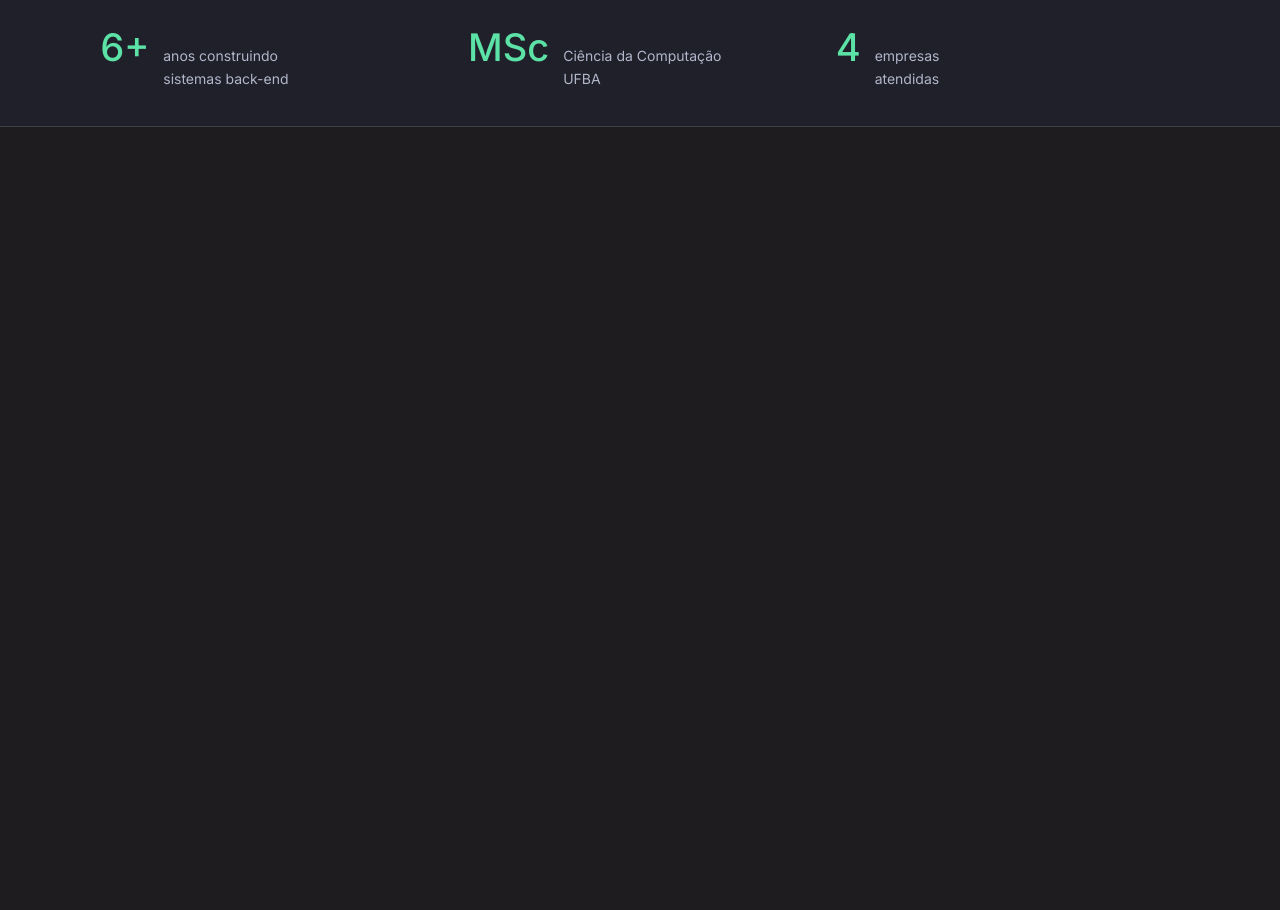
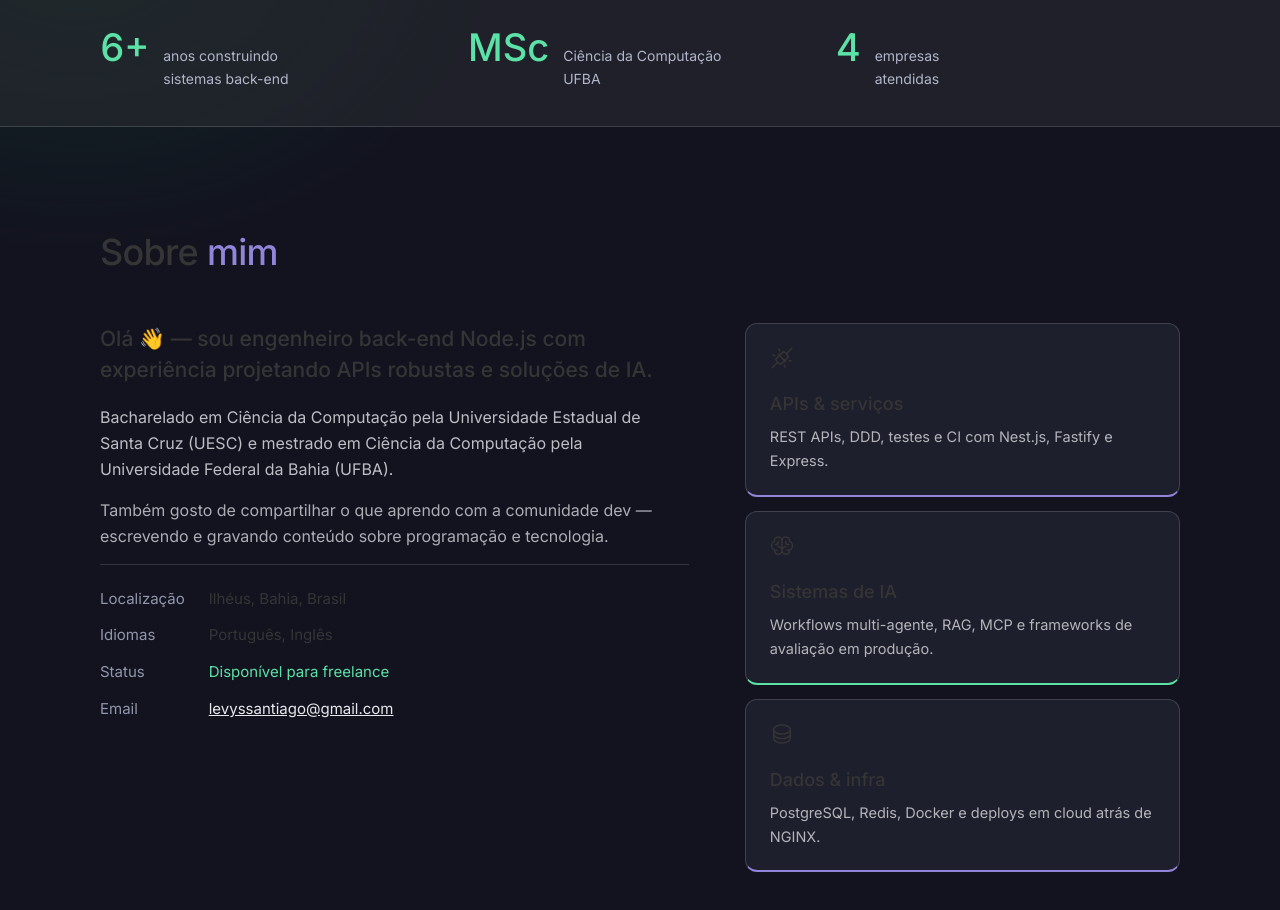
Before and after one commit to levysantiago/personal-page, a React (Create React App) app: page / in a window 1280 px wide. Shown: the part 800-1710 px from the top of the page. Before the commit the page ends 927 px from the top, so only its background shows below. Built offline with nearby package versions, Linux system fonts and the light colour scheme.

Commit message:
feat: add AboutV2 section to homepage v2

```diff
--- a/src/pages/HomePageV2/index.tsx
+++ b/src/pages/HomePageV2/index.tsx
@@ -1,6 +1,7 @@
 import * as React from "react";
 import NocturneTheme from "components/NocturneTheme";
 import NavbarV2 from "components/NavbarV2";
+import AboutV2 from "pages/sections-v2/AboutV2";
 import Hero from "pages/sections-v2/Hero";
 import StatStrip from "pages/sections-v2/StatStrip";
 import { Content, Mesh, Page } from "./styles";
@@ -14,6 +15,7 @@ const HomePageV2: React.FC = () => {
           <NavbarV2 />
           <Hero />
           <StatStrip />
+          <AboutV2 />
         </Content>
       </Page>
     </NocturneTheme>
--- /dev/null
+++ b/src/pages/sections-v2/AboutV2/content/en.ts
@@ -0,0 +1,40 @@
+export const en = {
+  heading: "About <highlight>me</highlight>",
+  lead: "Hello 👋 — I'm a back-end Node.js engineer with experience designing robust APIs and AI solutions.",
+  paragraph1:
+    "BSc in Computer Science from Santa Cruz State University (UESC) and MSc in Computer Science from the Federal University of Bahia (UFBA).",
+  paragraph2:
+    "I also enjoy sharing what I learn with the developer community — writing and recording about programming and technology.",
+  facts: {
+    locationLabel: "Location",
+    location: "Ilhéus, Bahia, Brazil",
+    languagesLabel: "Languages",
+    languages: "Portuguese, English",
+    statusLabel: "Status",
+    status: "Available for freelance",
+    emailLabel: "Email",
+  },
+  cards: [
+    {
+      icon: "plugsConnected" as const,
+      accent: "accent" as const,
+      title: "APIs & services",
+      description:
+        "REST APIs, DDD, testing and CI with Nest.js, Fastify and Express.",
+    },
+    {
+      icon: "brain" as const,
+      accent: "green" as const,
+      title: "AI systems",
+      description:
+        "Multi-agent workflows, RAG, MCP and evaluation frameworks in production.",
+    },
+    {
+      icon: "database" as const,
+      accent: "accent" as const,
+      title: "Data & infra",
+      description:
+        "PostgreSQL, Redis, Docker and cloud deployments behind NGINX.",
+    },
+  ],
+};
--- /dev/null
+++ b/src/pages/sections-v2/AboutV2/content/index.ts
@@ -0,0 +1,4 @@
+import { en } from "./en";
+import { pt } from "./pt";
+
+export const content = { en, pt };
--- /dev/null
+++ b/src/pages/sections-v2/AboutV2/content/pt.ts
@@ -0,0 +1,39 @@
+export const pt = {
+  heading: "Sobre <highlight>mim</highlight>",
+  lead: "Olá 👋 — sou engenheiro back-end Node.js com experiência projetando APIs robustas e soluções de IA.",
+  paragraph1:
+    "Bacharelado em Ciência da Computação pela Universidade Estadual de Santa Cruz (UESC) e mestrado em Ciência da Computação pela Universidade Federal da Bahia (UFBA).",
+  paragraph2:
+    "Também gosto de compartilhar o que aprendo com a comunidade dev — escrevendo e gravando conteúdo sobre programação e tecnologia.",
+  facts: {
+    locationLabel: "Localização",
+    location: "Ilhéus, Bahia, Brasil",
+    languagesLabel: "Idiomas",
+    languages: "Português, Inglês",
+    statusLabel: "Status",
+    status: "Disponível para freelance",
+    emailLabel: "Email",
+  },
+  cards: [
+    {
+      icon: "plugsConnected" as const,
+      accent: "accent" as const,
+      title: "APIs & serviços",
+      description: "REST APIs, DDD, testes e CI com Nest.js, Fastify e Express.",
+    },
+    {
+      icon: "brain" as const,
+      accent: "green" as const,
+      title: "Sistemas de IA",
+      description:
+        "Workflows multi-agente, RAG, MCP e frameworks de avaliação em produção.",
+    },
+    {
+      icon: "database" as const,
+      accent: "accent" as const,
+      title: "Dados & infra",
+      description:
+        "PostgreSQL, Redis, Docker e deploys em cloud atrás de NGINX.",
+    },
+  ],
+};
--- /dev/null
+++ b/src/pages/sections-v2/AboutV2/index.tsx
@@ -0,0 +1,84 @@
+import * as React from "react";
+import { Brain, Database, PlugsConnected } from "@phosphor-icons/react";
+import { useLanguage } from "components/contexts/LanguageContext";
+import { useReveal } from "components/RevealOnScroll";
+import { formatContent } from "util/content-formatter";
+import { EMAIL } from "../socialLinks";
+import { content } from "./content";
+import {
+  Card,
+  CardBody,
+  CardIcon,
+  Cards,
+  CardTitle,
+  EmailLink,
+  FactTerm,
+  Facts,
+  FactValue,
+  Grid,
+  Heading,
+  HeadingAccent,
+  Lead,
+  Paragraph,
+  Section,
+  StatusValue,
+} from "./styles";
+
+const icons: Record<string, React.ElementType> = {
+  plugsConnected: PlugsConnected,
+  brain: Brain,
+  database: Database,
+};
+
+const AboutV2: React.FC = () => {
+  const { lang } = useLanguage();
+  const c = content[lang];
+  const reveal = useReveal<HTMLElement>();
+
+  return (
+    <Section id="about" ref={reveal.ref} $visible={reveal.isVisible}>
+      <Heading>
+        {formatContent({
+          message: c.heading,
+          components: { HighlightComponent: HeadingAccent },
+        })}
+      </Heading>
+      <Grid>
+        <div>
+          <Lead>{c.lead}</Lead>
+          <Paragraph $opacity={80}>{c.paragraph1}</Paragraph>
+          <Paragraph $opacity={72}>{c.paragraph2}</Paragraph>
+          <Facts>
+            <FactTerm>{c.facts.locationLabel}</FactTerm>
+            <FactValue>{c.facts.location}</FactValue>
+            <FactTerm>{c.facts.languagesLabel}</FactTerm>
+            <FactValue>{c.facts.languages}</FactValue>
+            <FactTerm>{c.facts.statusLabel}</FactTerm>
+            <StatusValue>{c.facts.status}</StatusValue>
+            <FactTerm>{c.facts.emailLabel}</FactTerm>
+            <FactValue>
+              <EmailLink href={`mailto:${EMAIL}`}>{EMAIL}</EmailLink>
+            </FactValue>
+          </Facts>
+        </div>
+        <Cards>
+          {c.cards.map((card) => {
+            const Icon = icons[card.icon];
+
+            return (
+              <Card key={card.title} $accent={card.accent}>
+                <CardIcon $accent={card.accent}>
+                  <Icon size={24} />
+                </CardIcon>
+                <CardTitle>{card.title}</CardTitle>
+                <CardBody>{card.description}</CardBody>
+              </Card>
+            );
+          })}
+        </Cards>
+      </Grid>
+    </Section>
+  );
+};
+
+export default AboutV2;
--- /dev/null
+++ b/src/pages/sections-v2/AboutV2/styles.tsx
@@ -0,0 +1,158 @@
+import styled, { css } from "styled-components";
+import { INocturneTheme } from "components/NocturneTheme";
+import { revealStyles } from "components/RevealOnScroll/styles";
+
+interface IProps {
+  theme: INocturneTheme;
+}
+
+interface IRevealProps extends IProps {
+  $visible: boolean;
+}
+
+export const Section = styled.section(
+  (props: IRevealProps) => css`
+    ${revealStyles(props)}
+    max-width: 1080px;
+    margin: 0 auto;
+    padding: 96px 24px 84px;
+  `
+);
+
+export const Heading = styled.h2(
+  (props: IProps) => css`
+    font-family: ${props.theme.fonts.heading};
+    font-weight: 500;
+    font-size: 36px;
+    letter-spacing: -0.02em;
+    margin: 0 0 40px;
+  `
+);
+
+export const HeadingAccent = styled.span(
+  (props: IProps) => css`
+    color: ${props.theme.colors.accent};
+  `
+);
+
+export const Grid = styled.div`
+  display: grid;
+  grid-template-columns: 1.15fr 0.85fr;
+  gap: 56px;
+  align-items: start;
+
+  @media (max-width: 880px) {
+    grid-template-columns: 1fr;
+  }
+`;
+
+export const Lead = styled.p(
+  (props: IProps) => css`
+    font-family: ${props.theme.fonts.heading};
+    font-weight: 500;
+    font-size: 21px;
+    line-height: 1.5;
+    margin: 0 0 18px;
+  `
+);
+
+export const Paragraph = styled.p(
+  (props: IProps & { $opacity: number }) => css`
+    margin: 0 0 14px;
+    color: color-mix(
+      in srgb,
+      ${props.theme.colors.text} ${props.$opacity}%,
+      transparent
+    );
+    max-width: 56ch;
+  `
+);
+
+export const Facts = styled.dl(
+  (props: IProps) => css`
+    margin: 0;
+    display: grid;
+    grid-template-columns: auto 1fr;
+    gap: 12px 24px;
+    font-size: 15px;
+    border-top: 1px solid
+      color-mix(in srgb, ${props.theme.colors.text} 16%, transparent);
+    padding-top: 22px;
+  `
+);
+
+export const FactTerm = styled.dt(
+  (props: IProps) => css`
+    color: ${props.theme.colors.neutralRamp[500]};
+    margin: 0;
+  `
+);
+
+export const FactValue = styled.dd`
+  margin: 0;
+`;
+
+export const StatusValue = styled(FactValue)(
+  (props: IProps) => css`
+    color: ${props.theme.colors.green};
+  `
+);
+
+export const EmailLink = styled.a(
+  (props: IProps) => css`
+    color: ${props.theme.colors.text};
+
+    &:hover {
+      color: ${props.theme.colors.green};
+    }
+  `
+);
+
+export const Cards = styled.div`
+  display: flex;
+  flex-direction: column;
+  gap: 14px;
+`;
+
+export const Card = styled.div(
+  (props: IProps & { $accent: "accent" | "green" }) => css`
+    background: color-mix(
+      in srgb,
+      ${props.theme.colors.surface} 72%,
+      transparent
+    );
+    border: 1px solid ${props.theme.colors.neutralRamp[800]};
+    border-radius: 12px;
+    padding: 22px 24px;
+    border-bottom: 2px solid
+      ${props.$accent === "green"
+        ? props.theme.colors.green
+        : props.theme.colors.accent};
+  `
+);
+
+export const CardIcon = styled.div(
+  (props: IProps & { $accent: "accent" | "green" }) => css`
+    color: ${props.$accent === "green"
+      ? props.theme.colors.green
+      : props.theme.colors.accent};
+    margin-bottom: 12px;
+  `
+);
+
+export const CardTitle = styled.h3(
+  (props: IProps) => css`
+    font-family: ${props.theme.fonts.heading};
+    font-weight: 500;
+    font-size: 18px;
+    margin: 0 0 6px;
+  `
+);
+
+export const CardBody = styled.p(
+  (props: IProps) => css`
+    margin: 0;
+    font-size: 14.5px;
+    color: color-mix(in srgb, ${props.theme.colors.text} 74%, transparent);
+  `
+);
```
